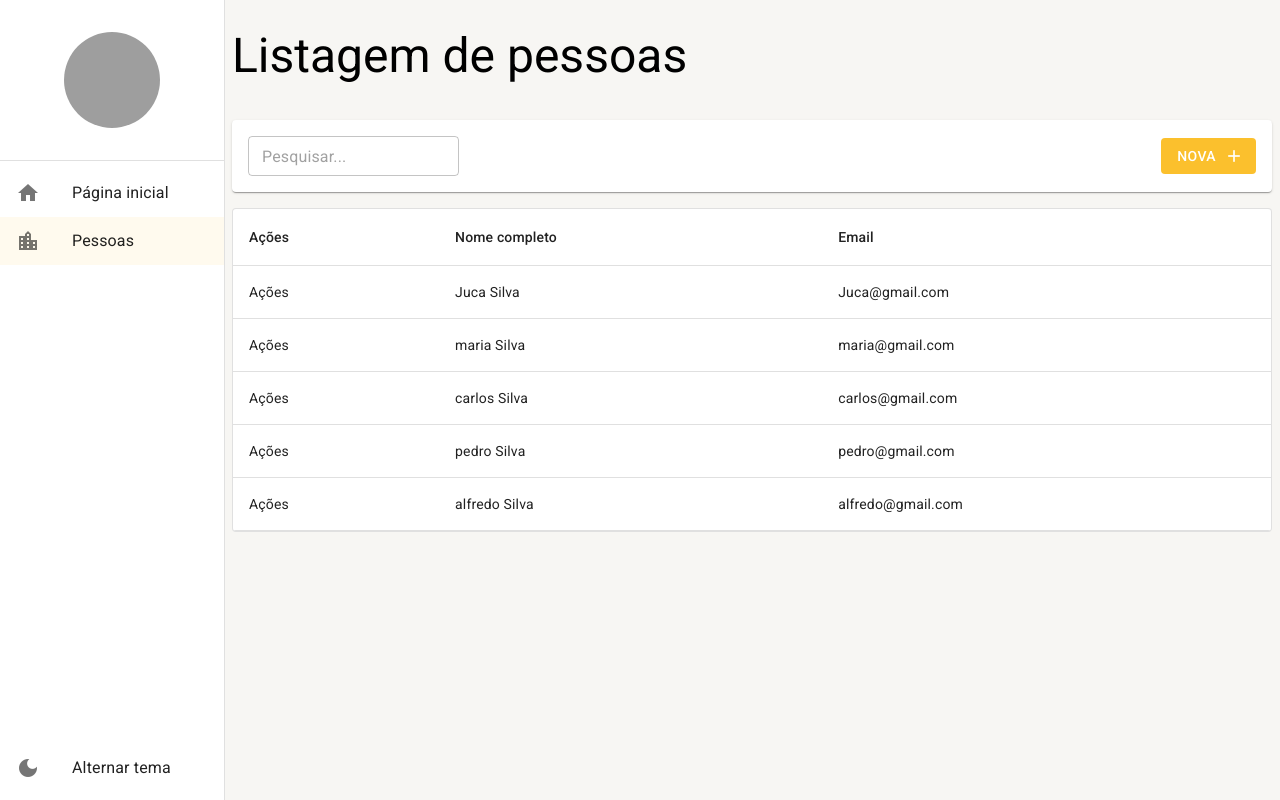
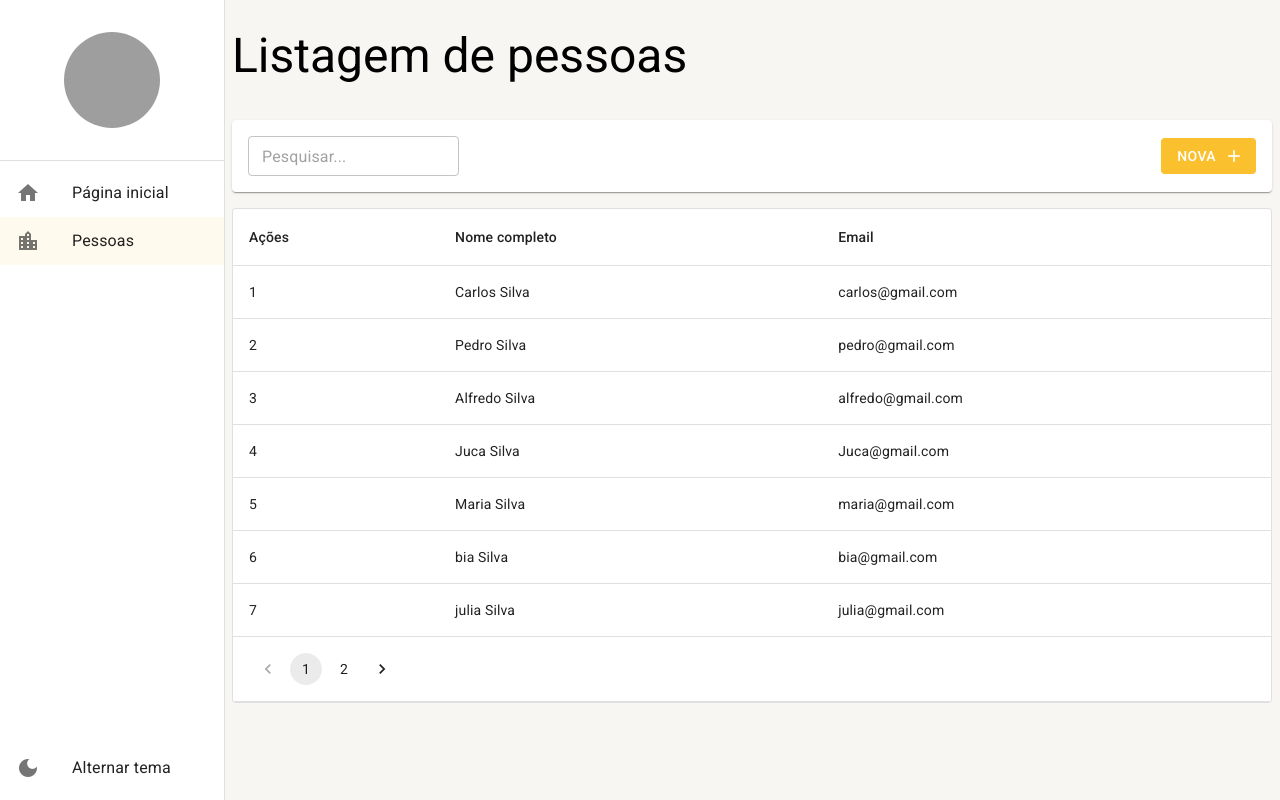
Before and after one commit to DigitalHDR/react-mui-typescript, a React (Create React App) app: page /pessoas in a window 1280 px wide. Built offline with nearby package versions, Linux system fonts and the light colour scheme; data requests are answered from the project's data file; grey boxes are pictures that could not be loaded.

Commit message:
paginação

```diff
--- a/mock/database.json
+++ b/mock/database.json
@@ -3,32 +3,86 @@
     {
       "id": 1,
       "cidadeId": 1,
+      "email": "carlos@gmail.com",
+      "nomeCompleto": "Carlos Silva"
+    },
+    {
+      "id": 2,
+      "cidadeId": 1,
+      "email": "pedro@gmail.com",
+      "nomeCompleto": "Pedro Silva"
+    },
+    {
+      "id": 3,
+      "cidadeId": 1,
+      "email": "alfredo@gmail.com",
+      "nomeCompleto": "Alfredo Silva"
+    },
+    {
+      "id": 4,
+      "cidadeId": 1,
       "email": "Juca@gmail.com",
       "nomeCompleto": "Juca Silva"
     },
     {
-      "id": 2,
+      "id": 5,
       "cidadeId": 1,
       "email": "maria@gmail.com",
-      "nomeCompleto": "maria Silva"
+      "nomeCompleto": "Maria Silva"
     },
     {
-      "id": 3,
+      "id": 6,
       "cidadeId": 1,
-      "email": "carlos@gmail.com",
-      "nomeCompleto": "carlos Silva"
+      "email": "bia@gmail.com",
+      "nomeCompleto": "bia Silva"
     },
     {
-      "id": 4,
+      "id": 7,
       "cidadeId": 1,
-      "email": "pedro@gmail.com",
-      "nomeCompleto": "pedro Silva"
+      "email": "julia@gmail.com",
+      "nomeCompleto": "julia Silva"
     },
     {
-      "id": 5,
+      "id": 8,
       "cidadeId": 1,
-      "email": "alfredo@gmail.com",
-      "nomeCompleto": "alfredo Silva"
+      "email": "beatriz@gmail.com",
+      "nomeCompleto": "beatriz Silva"
+    },
+    {
+      "id": 9,
+      "cidadeId": 1,
+      "email": "aline@gmail.com",
+      "nomeCompleto": "aline Silva"
+    },
+    {
+      "id": 10,
+      "cidadeId": 1,
+      "email": "camila@gmail.com",
+      "nomeCompleto": "camila Silva"
+    },
+    {
+      "id": 11,
+      "cidadeId": 1,
+      "email": "natalia@gmail.com",
+      "nomeCompleto": "natalia Silva"
+    },
+    {
+      "id": 12,
+      "cidadeId": 1,
+      "email": "adriele@gmail.com",
+      "nomeCompleto": "adriele Silva"
+    },
+    {
+      "id": 13,
+      "cidadeId": 1,
+      "email": "andreza@gmail.com",
+      "nomeCompleto": "andreza Silva"
+    },
+    {
+      "id": 14,
+      "cidadeId": 1,
+      "email": "pabline@gmail.com",
+      "nomeCompleto": "Alfredo Silva"
     }
   ]
 }
--- a/src/pages/pessoas/ListagemDePessoas.tsx
+++ b/src/pages/pessoas/ListagemDePessoas.tsx
@@ -1,6 +1,7 @@
 import { useEffect, useMemo, useState } from 'react'
 import {
   LinearProgress,
+  Pagination,
   Paper,
   Table,
   TableBody,
@@ -33,11 +34,15 @@ export const ListagemDePessoas: React.FC = () => {
     return searchParams.get('busca') || ''
   }, [searchParams])
 
+  const pagina = useMemo(() => {
+    return Number(searchParams.get('pagina') || '1')
+  }, [searchParams])
+
   useEffect(() => {
     setIsLoading(true)
 
     debounce(() => {
-      PessoasSesvices.getAll(1, busca).then(result => {
+      PessoasSesvices.getAll(pagina, busca).then(result => {
         setIsLoading(false)
 
         if (result instanceof Error) {
@@ -50,7 +55,7 @@ export const ListagemDePessoas: React.FC = () => {
         }
       })
     })
-  }, [busca])
+  }, [busca, pagina])
 
   return (
     <LayoutBaseDePagina
@@ -61,7 +66,7 @@ export const ListagemDePessoas: React.FC = () => {
           monstrarInputBusca
           textoDaBusca={busca}
           aoMudarTextoDeBusca={texto =>
-            setSearchParams({ busca: texto }, { replace: true })
+            setSearchParams({ busca: texto, pagina: '1' }, { replace: true })
           }
         />
       }
@@ -82,7 +87,7 @@ export const ListagemDePessoas: React.FC = () => {
           <TableBody>
             {rows.map((row, index) => (
               <TableRow key={index}>
-                <TableCell>Ações</TableCell>
+                <TableCell>{row.id}</TableCell>
                 <TableCell>{row.nomeCompleto}</TableCell>
                 <TableCell>{row.email}</TableCell>
               </TableRow>
@@ -101,6 +106,22 @@ export const ListagemDePessoas: React.FC = () => {
                 </TableCell>
               </TableRow>
             )}
+            {totalCount > 0 && totalCount > Environment.LIMITE_DE_LINHAS && (
+              <TableRow>
+                <TableCell colSpan={3}>
+                  <Pagination
+                    onChange={(_, newPage) =>
+                      setSearchParams(
+                        { busca, pagina: newPage.toString() },
+                        { replace: true }
+                      )
+                    }
+                    page={pagina}
+                    count={Math.ceil(totalCount / Environment.LIMITE_DE_LINHAS)}
+                  />
+                </TableCell>
+              </TableRow>
+            )}
           </TableFooter>
         </Table>
       </TableContainer>
--- a/src/shared/environment/index.ts
+++ b/src/shared/environment/index.ts
@@ -2,7 +2,7 @@ export const Environment = {
   /**
    * Define a quantidade de linhas a ser carregada por padrão nas listagens
    */
-  LIMITE_DE_LINHAS: 10,
+  LIMITE_DE_LINHAS: 7,
   /**
    * Placeholder exibido nas inputs
    */
```
